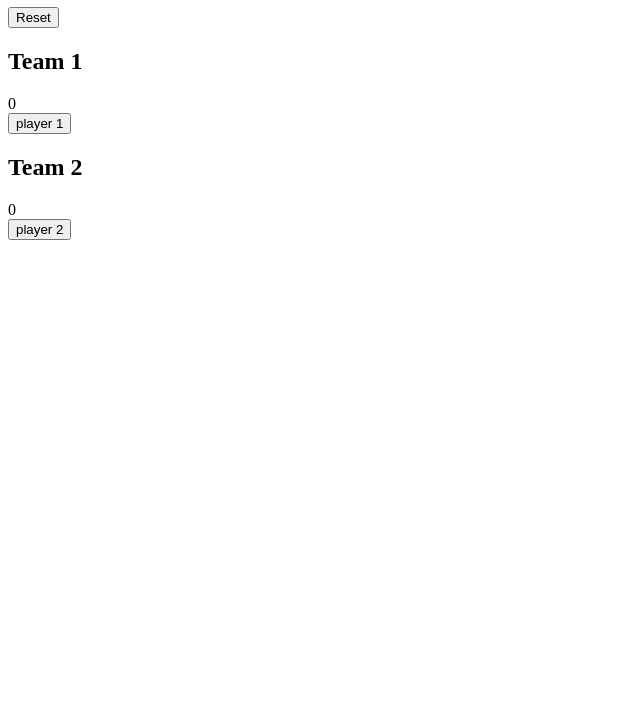
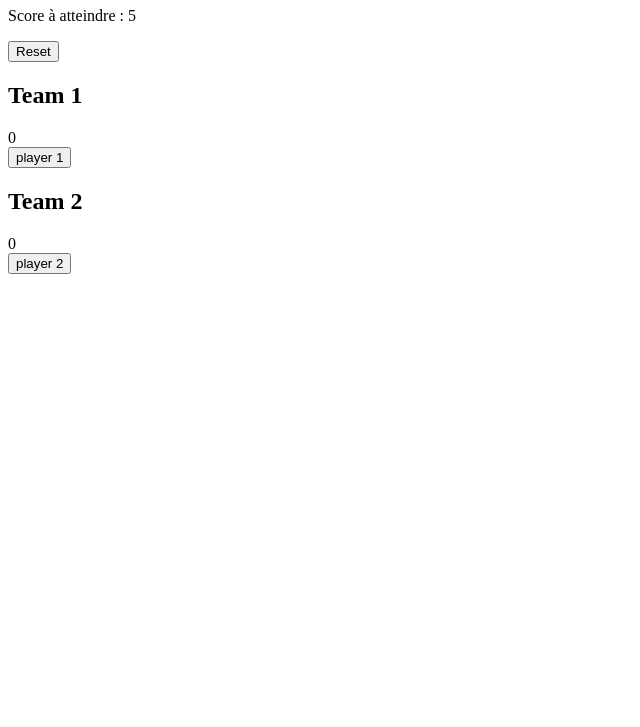
Before and after one commit to LucasAliasElvennope/Score_Keeper_brief, a plain HTML site: page index.html in a window 1280 px wide. Shown: the part 73-800 px from the top of the page, without its empty margins (0-640 px from the left). Drawn offline with nearby package versions, Linux system fonts and the light colour scheme; files that its build step writes are made by us from their sources.

Commit message:
feat : adding a p element

```diff
--- a/index.html
+++ b/index.html
@@ -8,6 +8,7 @@
 <body>
   <header>
     <h1>Score Keeper</h1>
+    <p>Score à atteindre : <span id="scoreMaxAffichage">5</span></p>
     <button class="btn">Reset</button>
   </header>
   <main>
```
